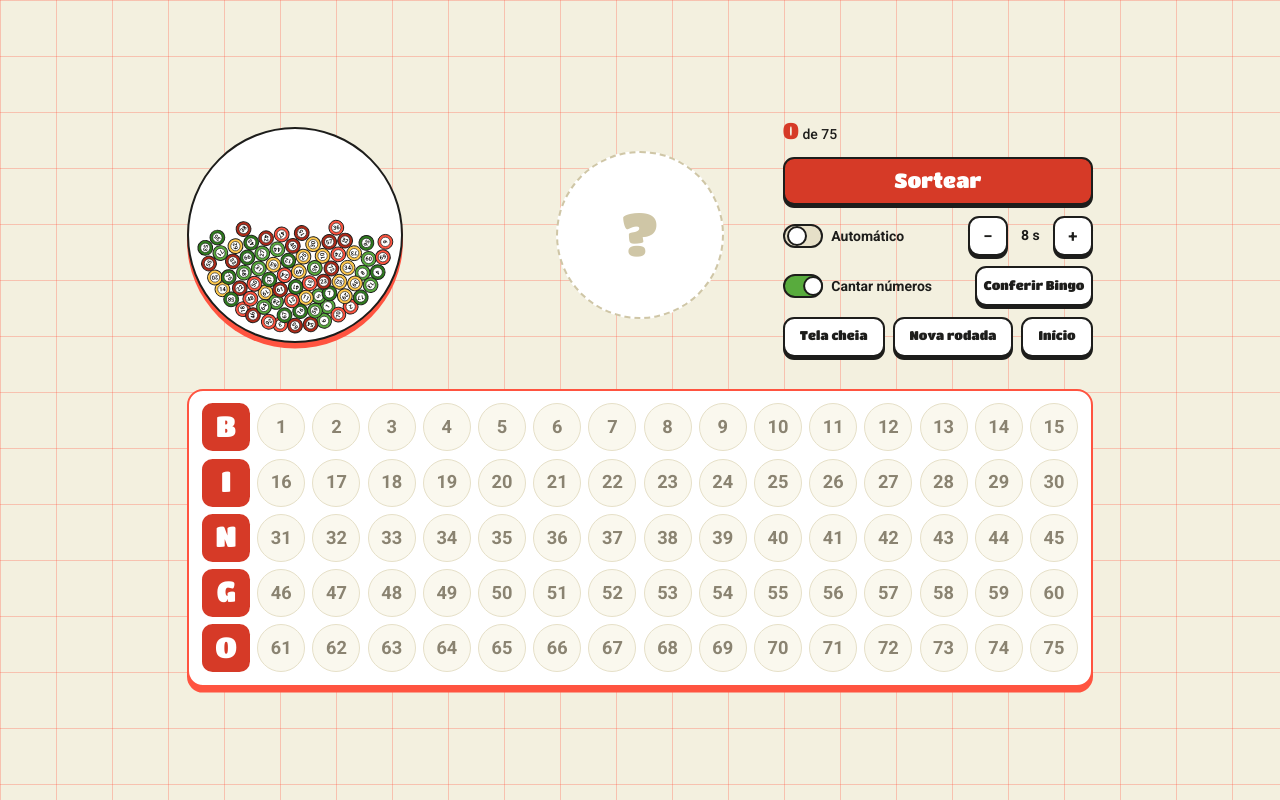
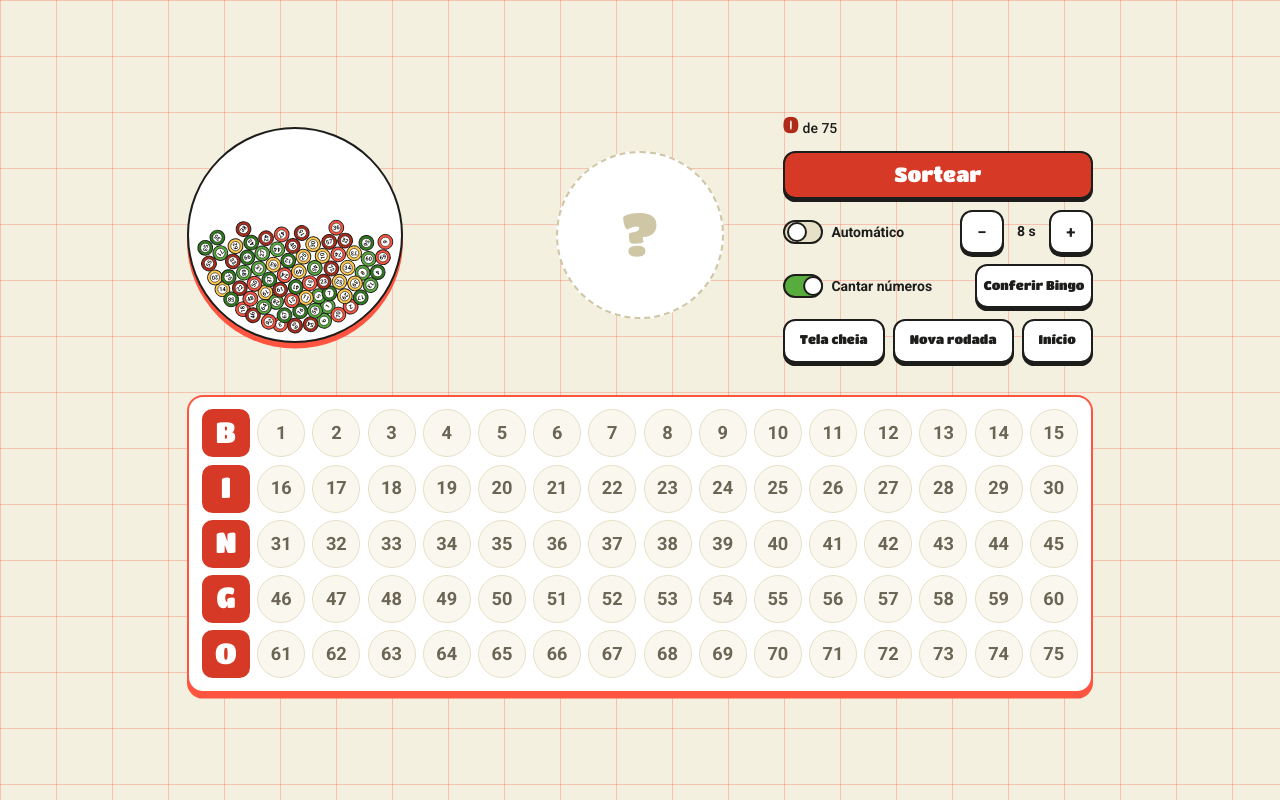
Before and after one commit to rr0gerio/bingo-online, a plain HTML site: page src/pages/painel.html in a window 1280 px wide. Drawn offline with Linux system fonts and the light colour scheme; animation ran at ten frames a second.

Commit message:
pages: contraste, alvos de toque, pulo ao abrir e prévia do link
Co-Authored-By: Claude Opus 5.5 <noreply@anthropic.com>

```diff
--- a/src/css/master.css
+++ b/src/css/master.css
@@ -219,7 +219,7 @@ td.central::before{
     color: var(--tinta-suave);
 }
 #instrucoes summary{
-    padding: 8px 0;
+    padding: 10px 0;
     color: var(--tinta);
     font-weight: 700;
     cursor: pointer;
--- a/src/css/painel.css
+++ b/src/css/painel.css
@@ -9,8 +9,10 @@
     --casa: calc(6 * var(--u));
     --vao: calc(0.9 * var(--u));
     --miolo: calc(1.6 * var(--u));
+    --colunas: 16;
+    --linhas: 5;
     --traco: max(2px, calc(0.32 * var(--u)));
-    --alto: max(40px, calc(3.8 * var(--u)));
+    --alto: max(44px, calc(3.8 * var(--u)));
     --texto: max(14px, calc(1.7 * var(--u)));
     min-height: 100vh;
     padding: calc(2 * var(--u)) 16px;
@@ -173,7 +175,7 @@
     font-family: var(--titulo);
     font-size: 1.6em;
     font-weight: 400;
-    color: var(--destaque);
+    color: var(--destaque-escuro);
 }
 .anteriores{
     --lado: max(34px, calc(3.8 * var(--u)));
@@ -325,7 +327,11 @@
 /* Quadro por letra */
 .quadro{
     justify-self: center;
+    /* O quadro é montado pelo painel.js; reservar o tamanho evita o pulo ao abrir. */
+    width: calc(var(--colunas) * var(--casa) + (var(--colunas) - 1) * var(--vao) + 2 * var(--miolo) + 4px);
+    min-height: calc(var(--linhas) * var(--casa) + (var(--linhas) - 1) * var(--vao) + 2 * var(--miolo) + 4px);
     display: grid;
+    align-content: start;
     gap: var(--vao);
     padding: var(--miolo);
     border: 2px solid var(--coral);
@@ -335,7 +341,7 @@
 }
 .linha-letra{
     display: grid;
-    grid-template-columns: repeat(16, var(--casa));
+    grid-template-columns: repeat(var(--colunas), var(--casa));
     grid-auto-rows: var(--casa);
     gap: var(--vao);
 }
@@ -356,8 +362,8 @@
     border: max(1px, calc(0.15 * var(--u))) solid var(--linha);
     border-radius: 50%;
     background: var(--superficie);
-    /* Apagado de propósito: só o sorteado precisa saltar aos olhos. */
-    color: #8a8371;
+    /* Discreto, mas legível de longe: 5,4:1 sobre o fundo da casa. */
+    color: #6b6555;
     font-size: calc(var(--casa) * 0.38);
     font-weight: 700;
     font-variant-numeric: tabular-nums;
@@ -383,7 +389,7 @@
 
 dialog{
     --u: min(100vw / 160, 100vh / 90);
-    --alto: max(40px, calc(3.8 * var(--u)));
+    --alto: max(44px, calc(3.8 * var(--u)));
     --centrar: 0.08em;
     margin: auto;
     width: min(30em, calc(100vw - 32px));
@@ -506,9 +512,8 @@ dialog .acoes{
         --casa: calc((100vw - 32px - 2 * var(--miolo) - 5 * var(--vao) - 4px) / 6);
         --vao: 6px;
         --miolo: 8px;
-    }
-    .linha-letra{
-        grid-template-columns: repeat(6, var(--casa));
+        --colunas: 6;
+        --linhas: 15;
     }
     .letra{
         grid-row: span 3;
--- a/src/pages/painel.html
+++ b/src/pages/painel.html
@@ -6,12 +6,14 @@
     <meta property="og:url" content="https://rr0gerio.github.io/bingo-online/src/pages/painel.html" />
     <meta property="og:title" content="Bingo" />
     <meta property="og:site_name" content="Bingo" />
-    <meta property="og:description" content="Bingo para jogar entre amigos." />
+    <meta property="og:description" content="Painel de Bingo para a TV: sorteio animado, números cantados e conferência das cartelas." />
     <meta property="og:image" content="https://rr0gerio.github.io/bingo-online/src/images/compartilhar.png" />
     <meta property="og:image:type" content="image/png" />
     <meta property="og:image:width" content="1200" />
     <meta property="og:image:height" content="630" />
     <meta property="og:type" content="website" />
+    <meta name="twitter:card" content="summary_large_image" />
+    <meta name="description" content="Painel de Bingo para a TV: sorteio animado, números cantados e conferência das cartelas." />
     <meta name="viewport" content="width=device-width, initial-scale=1.0">
     <meta name="theme-color" content="#f3f0df">
     <link rel="stylesheet" href="../css/master.css">
```
Also changed, not shown: index.html (+3 -1 lines), src/pages/cartela.html (+5 -3 lines), 1 other file.
